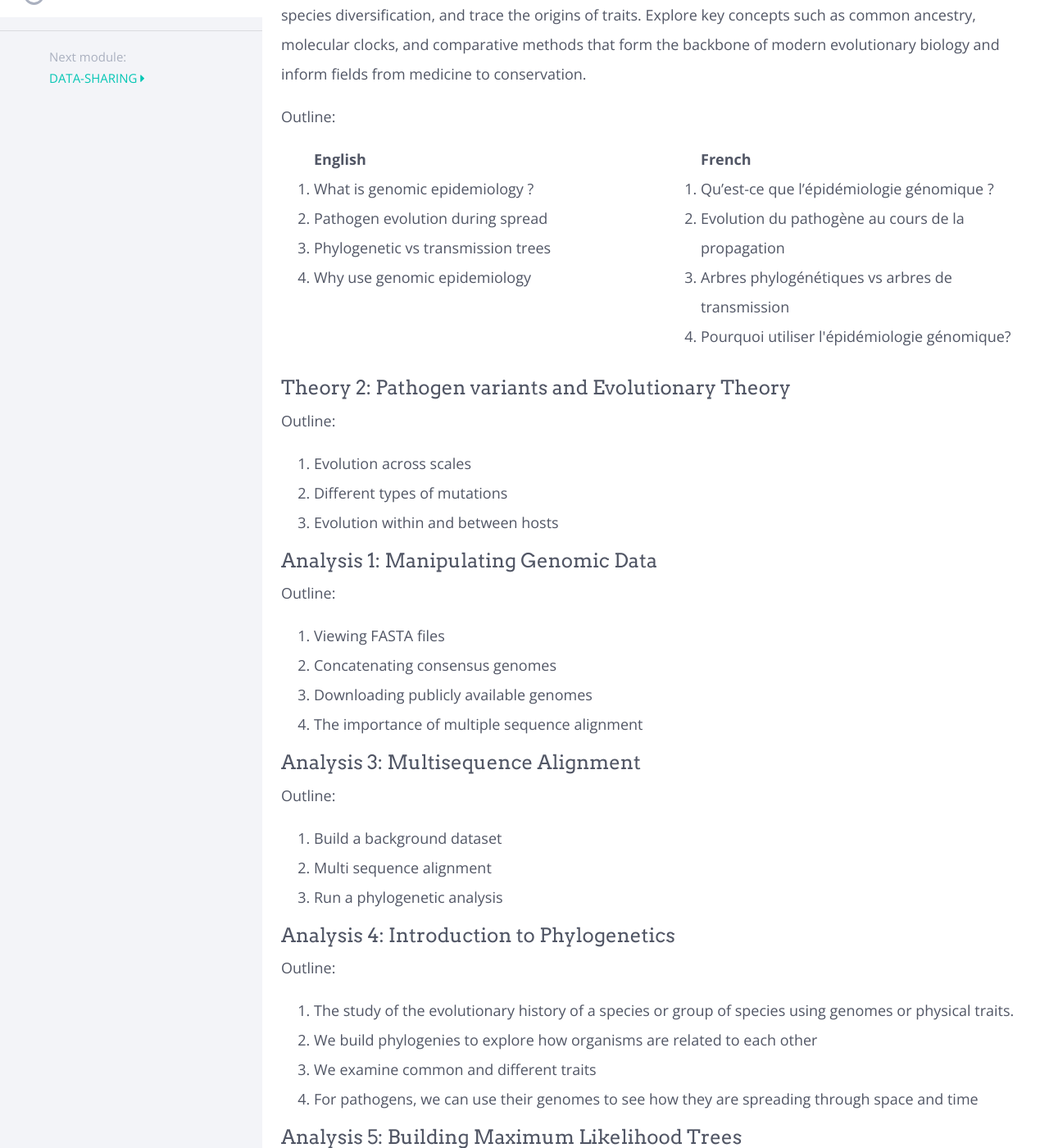
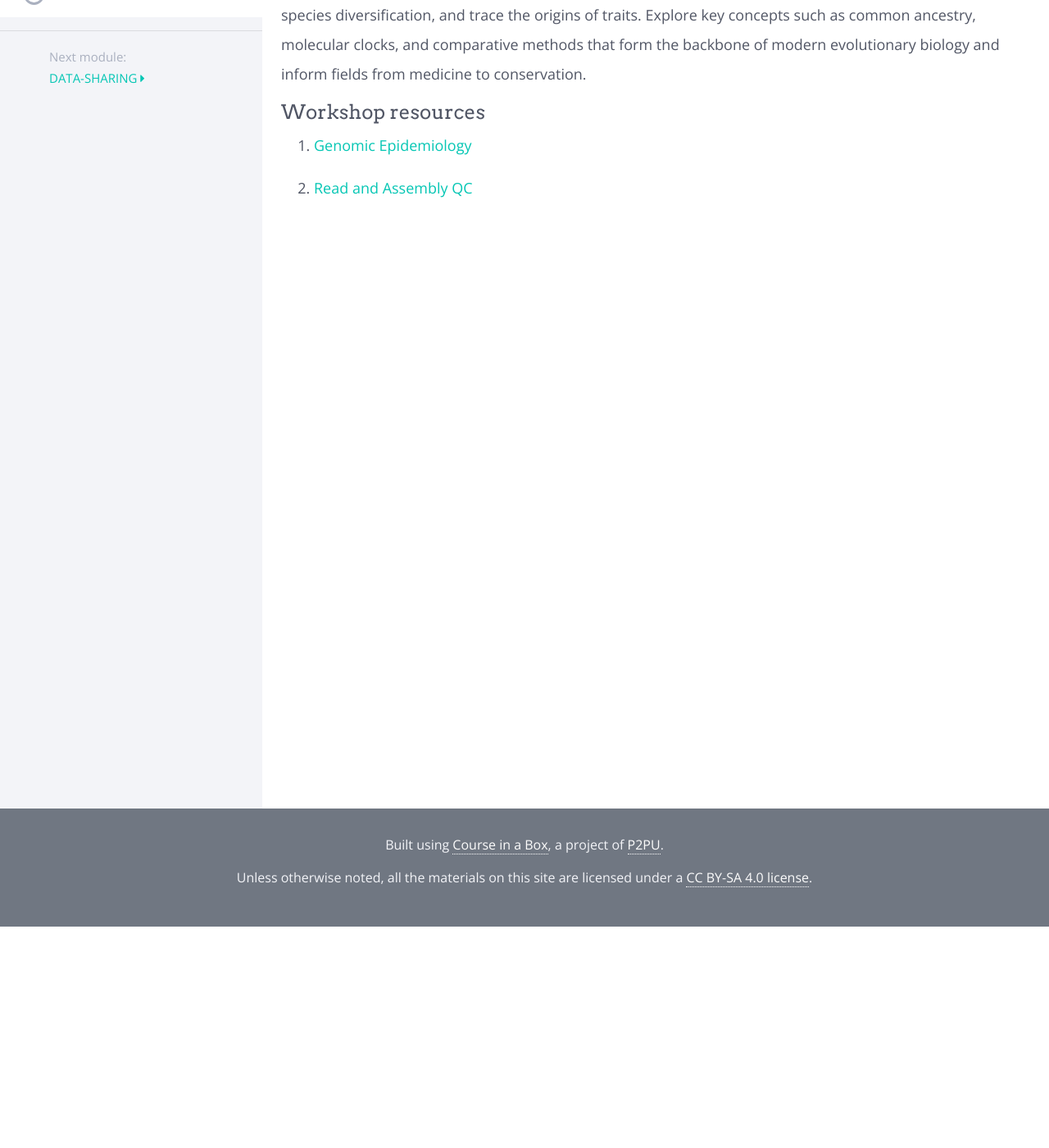
Before and after one commit to SANBI-SA/mpxv-genomics-october2024, a Jekyll site: the page built from modules/phylogenetics/_posts/2024-02-02-phylogenetics-01.md, in a window 1280 px wide and 1400 px high, scrolled down 270 px. Shown: the whole window at 82% size. Built offline with Jekyll 4.4.1, drawn with Linux system fonts in a browser that asks for light colours; nearby versions of some CDN libraries; some of the changed text lies outside the part shown.

Commit message:
updated phylogenetics content

```diff
--- a/modules/phylogenetics/_posts/2024-02-02-phylogenetics-01.md
+++ b/modules/phylogenetics/_posts/2024-02-02-phylogenetics-01.md
@@ -2,121 +2,12 @@
 title: Phylogenetics
 ---
 
-#### Theory 1: Introduction to Genomic Epidemiology
+#### Introduction to Genomic Epidemiology
 
 Unravel the evolutionary relationships among organisms with an introduction to phylogenetics. This fascinating field combines biology, mathematics, and computer science to reconstruct the branching history of life. Learn how scientists use genetic data and fossil evidence to build evolutionary trees, understand species diversification, and trace the origins of traits. Explore key concepts such as common ancestry, molecular clocks, and comparative methods that form the backbone of modern evolutionary biology and inform fields from medicine to conservation.
 
-Outline:
- <div class="row">
-  <div class="col-sm-6"><ol>
-  <b>English </b> <br>
-<li>What is genomic epidemiology ? </li>
-<li>Pathogen evolution during spread </li>
-<li>Phylogenetic vs transmission trees </li>
-<li>Why use genomic epidemiology </li>
-</ol></div>
-  <div class="col-sm-6">
-  <ol><b>French </b><br>
-<li>Qu’est-ce que l’épidémiologie génomique ? </li>
-<li>Evolution du pathogène au cours de la propagation </li>
-<li>Arbres phylogénétiques vs arbres de transmission </li>
-<li>Pourquoi utiliser l'épidémiologie génomique? </li>
-</ol>
+#### Workshop resources
 
-  </div>
-</div>
+1. <a href="/uploads/phylogenetics/day_6_genomic_epidemiology.pdf" target="_blank">Genomic Epidemiology</a>
 
-
-
-
-<!-- [Introduction to Genomic Epidemiology_English_French](/uploads/phylogenetics/Introduction_to_Genomic_Epidemiology_English_French.pptx) -->
-
-#### Theory 2: Pathogen variants and Evolutionary Theory
-
-Outline:
-<ol>
-<li>Evolution across scales</li>
-<li>Different types of mutations</li>
-<li>Evolution within and between hosts</li>
-</ol>
-
-<!-- [Pathogen variants and Evolutionary Theory](/uploads/phylogenetics/Introduction_to_Genomic_Epidemiology_English_French.pptx) -->
-
-#### Analysis 1: Manipulating Genomic Data
-Outline:
-<ol>
-<li>Viewing FASTA files</li>
-<li>Concatenating consensus genomes</li>
-<li>Downloading publicly available genomes</li>
-<li>The importance of multiple sequence alignment</li>
-</ol>
-
-<!-- [Manipulating Genomic Data](/uploads/phylogenetics/Analysis_1_ManipulatingGenomicData_Final.pptx) -->
-
-#### Analysis 3: Multisequence Alignment
-Outline:
-<ol>
-<li>Build a background dataset</li>
-<li>Multi sequence alignment</li>
-<li>Run a phylogenetic analysis</li>
-</ol>
-<!--
-[Multisequence Alignment](/uploads/phylogenetics/Analysis_3_MultipleSequenceAlignment_Final.pptx) -->
-
-
-#### Analysis 4: Introduction to Phylogenetics
-Outline:
-<ol>
-<li>The study of the evolutionary history of a species or group of species using genomes or physical traits.</li>
-<li>We build phylogenies to explore how organisms are related to each other</li>
-<li>We examine common and different traits</li>
-<li>For pathogens, we can use their genomes to see how they are spreading through space and time</li>
-</ol>
-
-<!-- [Introduction to Phylogenetics](/uploads/phylogenetics/Analysis_4_IntroPhylogenetics_Final.pptx) -->
-
-
-
-#### Analysis 5: Building Maximum Likelihood Trees
-Outline:
-<ol>
-<li>Input data</li>
-<li>Model Selection</li>
-<li>Bootstrap</li>
-</ol>
-
-<!-- [Building Maximum Likelihood Trees](/uploads/phylogenetics/Analysis_5_BuildingMaximumLikelihoodTrees_Final.pptx) -->
-
-#### Analysis 6: Visualising  Phylogenetic Trees
-Outline:
-<ol>
-<li></li>
-<li></li>
-<li></li>
-</ol>
-
-<!-- [Visualising  Phylogenetic Trees](/uploads/phylogenetics/Analysis_6_VisualizingPhylogeneticTrees_formatted.pptx) -->
-
-#### Application of phylogenetics
-
-Outline:
-<ol>
-<li></li>
-<li></li>
-<li></li>
-</ol>
-
-<!-- [Application of phylogenetics](/uploads/phylogenetics/Application_of_phylogenetics.pptx) -->
-
-#### MPOX Workshop
-Outline:
-<ol>
-<li></li>
-<li></li>
-<li></li>
-</ol>
-<!--
-[MPOX Workshop](/uploads/phylogenetics/mpox.workshop.ifeanyi.pptx) -->
-
-<!--
-[Phylogenetics Dataset ](/uploads/phylogenetics/phylogenetics_dataset.zip) -->
+2. <a href="/uploads/phylogenetics/day_6_read_and_assembly_qc.pdf" target="_blank">Read and Assembly QC</a>
```
Also changed, not shown: 5 other files.
